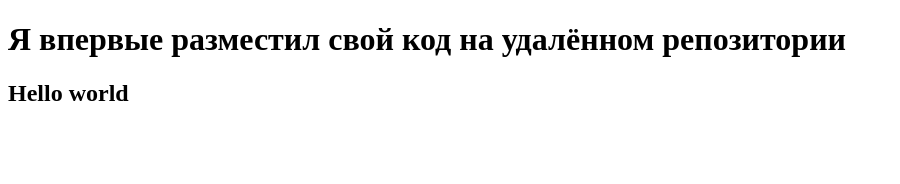
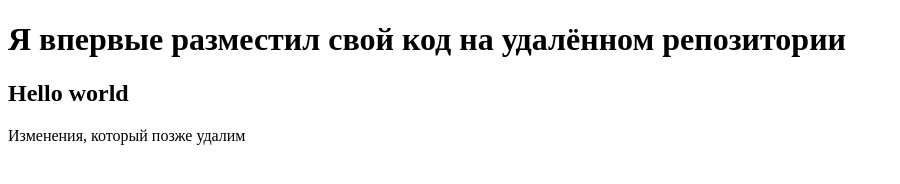
Before and after one commit to qazsd121/git, a plain HTML site: page index.html in a window 1280 px wide. Shown: the whole page, without its empty margins (0-900 px from the left). Drawn offline with Linux system fonts and the light colour scheme.

Commit message:
wrong changes

```diff
--- a/index.html
+++ b/index.html
@@ -9,5 +9,6 @@
 <body>
     <h1>Я впервые разместил свой код на удалённом репозитории</h1>
     <h2>Hello world</h2>
+    <p>Изменения, который позже удалим</p>
 </body>
 </html>
```
